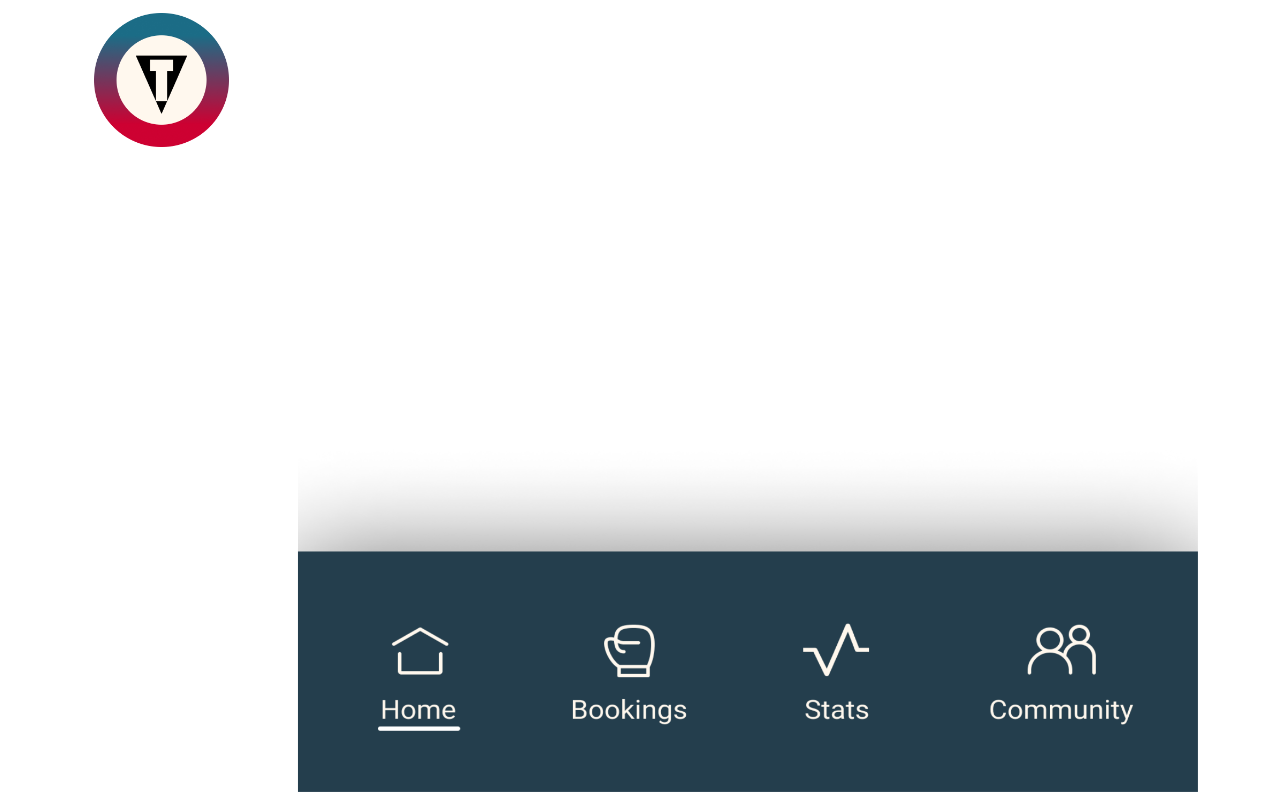
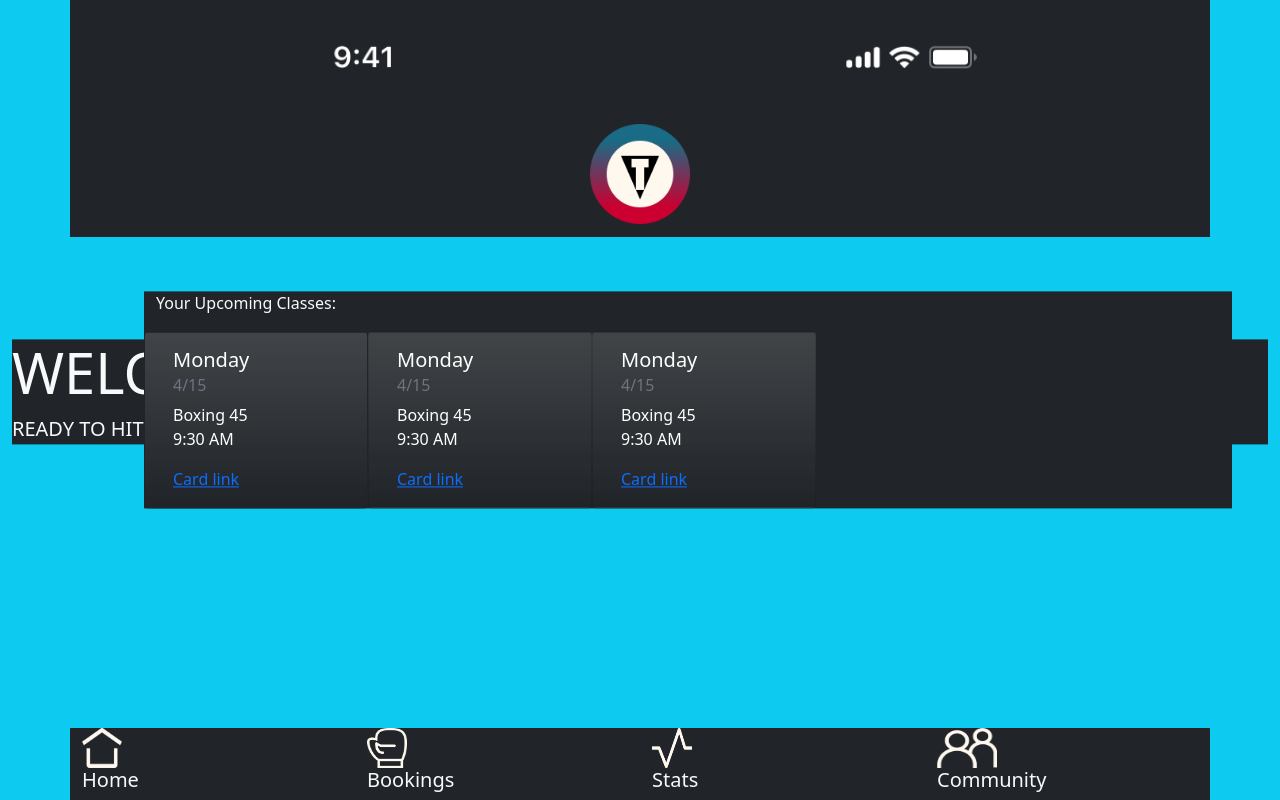
Before and after one commit to stef-kolin/Title_Boxing_App, a plain HTML site: page index.html in a window 1280 px wide. Drawn offline with nearby package versions, Linux system fonts and the light colour scheme.

Commit message:
Building more page elements

```diff
--- a/css/style.css
+++ b/css/style.css
@@ -1,11 +1,14 @@
 .body{
     font-family: "Oswald", "roboto", sans;
     background-color: #142936;
+    color: white;
 }
 
-.navbarcontainer{
-    margin-left: 1000px;
-}
-.footer{
+
+
+.navbar{
     background-color: #142936;
 }
+.mx-auto {
+    background-color: green;
+}
--- a/index.html
+++ b/index.html
@@ -15,32 +15,112 @@
 
 </head>
 
-<body>
+<body class="mx-5 bg-info">
+
+    <!-- Header Nav Start -->
+<header>
+    <div
+        class="container position-absolute top-0 start-50 translate-middle-x d-flex flex-column navbarcontainer bg-dark">
+        <!-- iOS components -->
+        <nav class="navbar">
+            <div class="container-sm">
+                <a class="navbar-brand mx-auto" href="#">
+                    <img src="images\White Default iOS navbar.png" alt="iOS tool bar" width="730" height="85">
+                </a>
+            </div>
+        </nav>
+        <!-- Title Boxing Logo-->
+        <nav class="navbar">
+            <div class="container-sm">
+                <a class="navbar-brand mx-auto" href="#">
+                    <img src="images\Title Boxing Circle Logo - Small.png" alt="Title Boxing Logo" width="100" height="100">
+                </a>
+            </div>
+        </nav>
+    </div>
+</header>
+    <!-- Header Nav End -->
+<main></main>
+    <!-- Welcome Msg Start -->
+    <div class="container-fluid position-absolute top-50 start-50 translate-middle">
+        <div class="jumbotron text-light bg-dark">
+            <h1 class="display-4">WELCOME BACK, SAM!</h1>
+            <p class="lead">READY TO HIT IT HARD WITH US?</p>
+        </div>
+    </div>
+    <!-- Welcome Msg End -->
+
+    <!-- Upcoming Classes Start -->
+
+    <div class="bg-dark inline row position-relative top-50 start-50 translate-middle mx-5">
+        <p class="text-light">Your Upcoming Classes:</p>
+        <div class="card bg-dark bg-gradient bg-opacity-75 text-white border border-dark rounded" style="width: 14rem;">
+            <div class="card-body">
+                <h5 class="card-title">Monday</h5>
+                <h6 class="card-subtitle mb-2 text-muted">4/15</h6>
+                <p class="card-text">Boxing 45<br>
+                    9:30 AM</br></p>
+                <a href="#" class="card-link">Card link</a>
+
+            </div>
+        </div>
+        <div class="card bg-dark bg-gradient bg-opacity-75 text-white" style="width: 14rem;">
+            <div class="card-body">
+                <h5 class="card-title">Monday</h5>
+                <h6 class="card-subtitle mb-2 text-muted">4/15</h6>
+                <p class="card-text">Boxing 45<br>
+                    9:30 AM</br></p>
+                <a href="#" class="card-link">Card link</a>
+
+            </div>
+        </div>
+        <div class="card bg-dark bg-gradient bg-opacity-75 text-white" style="width: 14rem;">
+            <div class="card-body">
+                <h5 class="card-title">Monday</h5>
+                <h6 class="card-subtitle mb-2 text-muted">4/15</h6>
+                <p class="card-text">Boxing 45<br>
+                    9:30 AM</br></p>
+                <a href="#" class="card-link">Card link</a>
+
+            </div>
+        </div>
+    </div>
+    <!-- Upcoming Classes End -->
 
 
 
-    <div class="container position-absolute top-0 start-50 translate-middle-x navbarcontainer">
-        <nav class="navbar ">
-            <div class="container-sm">
-                <a class="navbar-brand" href="#">
-                    <img src="images\Title Boxing Circle Logo - Small.png" alt="" width="135" height="134">
+    <!-- Footer Nav Start-->
+    <footer>
+    <div class="container fixed-bottom bg-dark">
+        <div class="row">
+            <div class="col">
+                <a class="navbar-brand mx-auto" href="#">
+                    <img src="images\Home.png" alt="" width="40" height="40">
+                    <h5 class="text-light">Home</h5>
                 </a>
             </div>
-        </nav>
-
+            <div class="col">
+                <a class="navbar-brand mx-auto" href="#">
+                    <img src="images\Bookings.png" alt="" width="40" height="40">
+                    <h5 class="text-light">Bookings</h5>
+                </a>
+            </div>
+            <div class="col">
+                <a class="navbar-brand mx-auto" href="#">
+                    <img src="images\Stats.png" alt="" width="40" height="40">
+                    <h5 class="text-light">Stats</h5>
+                </a>
+            </div>
+            <div class="col">
+                <a class="navbar-brand mx-auto" href="#">
+                    <img src="images\Community.png" alt="" width="60" height="40">
+                    <h5 class="text-light">Community</h5>
+                </a>
+            </div>
+        </div>
     </div>
-
-
-<div class="container-fluid footer">
-    <nav class="navbar fixed-bottom">
-        <div class="container">
-          <a class="navbar-brand" href="#"></a>
-            <img src="images\Primary Bottom Nav Bar.png" alt="" width="900" height="350">
-          </a>
-        </div>
-      </nav>
-    </div>
-
+</footer>
+    <!-- Footer Nav Start-->
 
 </body>
 
```
Also changed, not shown: images/Bookings.png (added), images/Community.png (added), images/Home.png (added), images/Stats.png (added), images/White Default iOS navbar.png (added).
